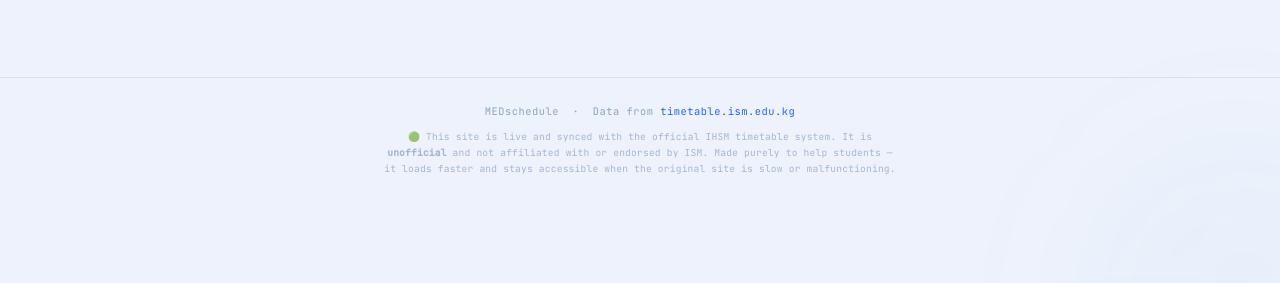
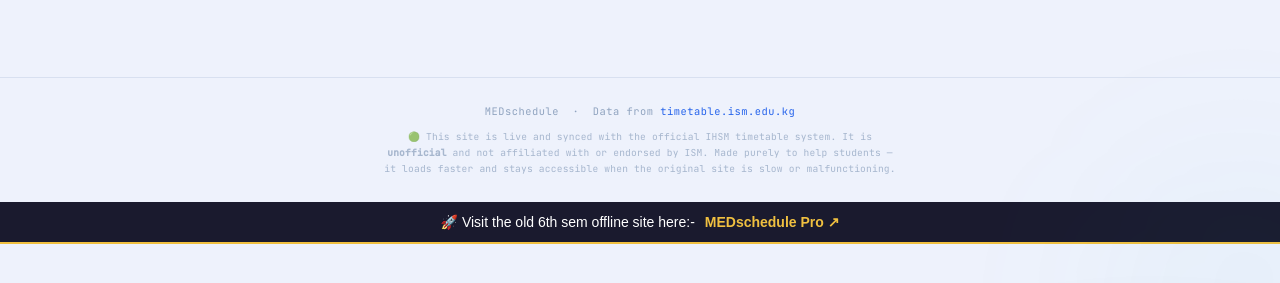
Before and after one commit to Myu007/MEDschedule, a website: page index.html in a window 1280 px wide. Shown: the part 417-700 px from the top of the page. Drawn offline with Linux system fonts and the light colour scheme.

Commit message:
Update index.html

```diff
--- a/index.html
+++ b/index.html
@@ -1109,6 +1109,22 @@ cSrc.addEventListener('click',async()=>{
   }
 })();
 </script>
-
+<div style="
+  background: #1a1a2e;
+  color: #fff;
+  text-align: center;
+  padding: 12px 16px;
+  font-size: 14px;
+  font-family: sans-serif;
+  border-bottom: 2px solid #f0c040;
+">
+  🚀 Visit the old 6th sem offline site here:-
+  <a
+    href="https://https://schedule-6thsem.vercel.app/index.html"
+    target="_blank"
+    style="color:#f0c040; font-weight:bold; margin-left:6px; text-decoration:none;">
+    MEDschedule Pro ↗
+  </a>
+</div>
 </body>
 </html>
```
